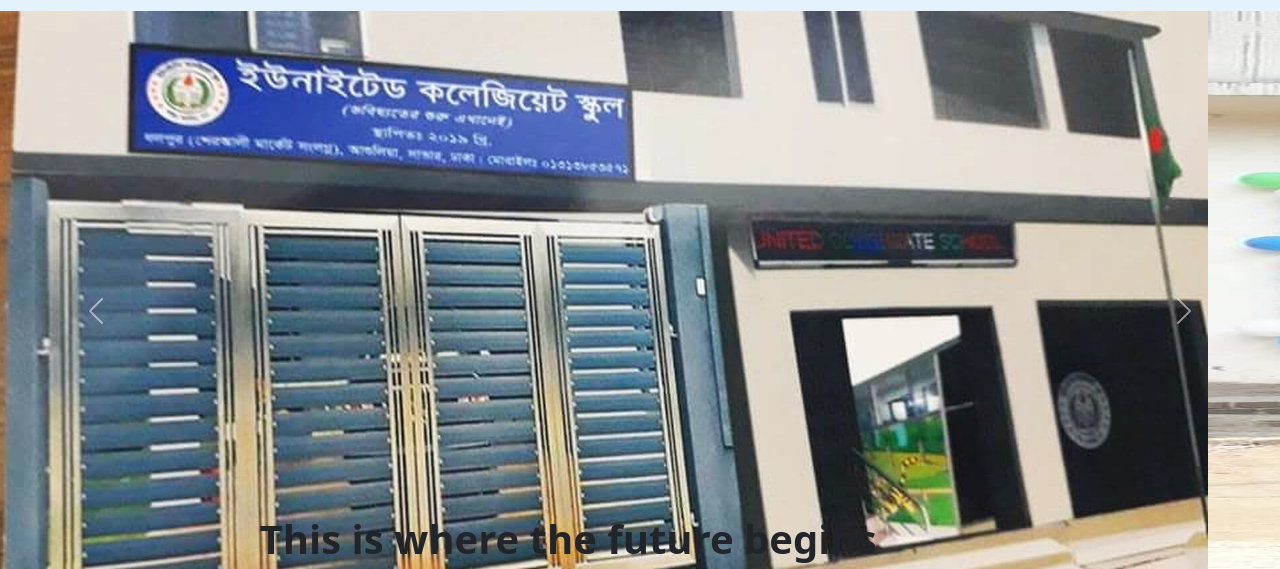
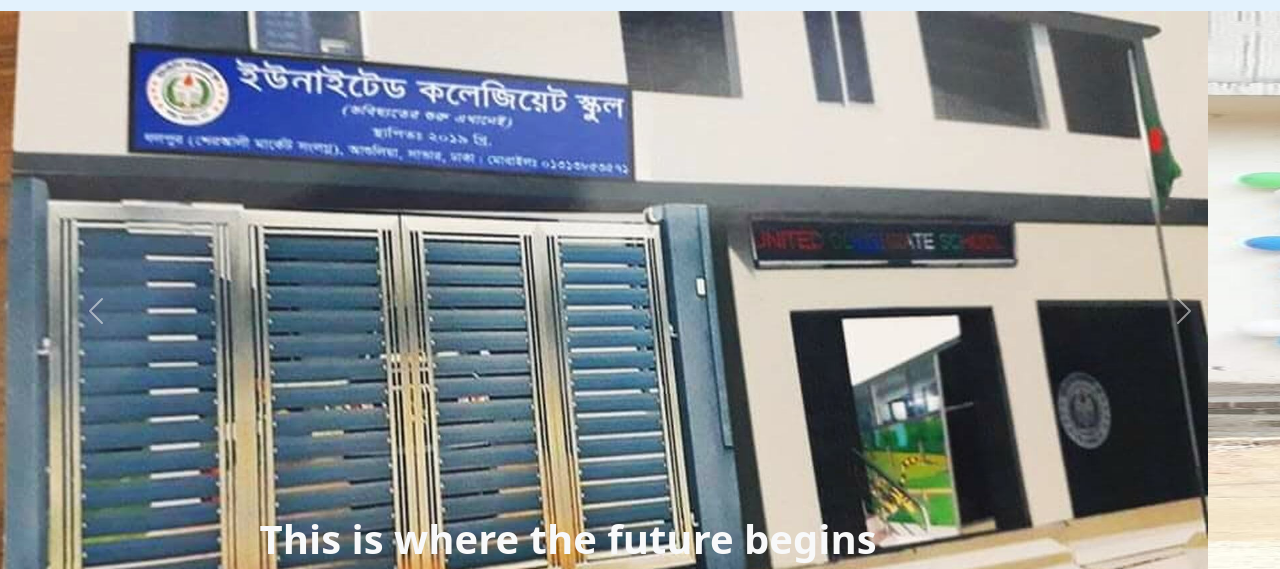
Before and after one commit to JobaerSiddique/united, a plain HTML site: page index.html in a window 1280 px wide. Shown: the part 231-800 px from the top of the page. Drawn offline with nearby package versions, Linux system fonts and the light colour scheme.

Commit message:
some adding

```diff
--- a/index.html
+++ b/index.html
@@ -107,7 +107,7 @@
                   <div class="carousel-item active">
                     <img  src="images/sc11920x1080.jpg" class="d-block img-slide " alt="...">
                     <div class="carousel-caption d-flex align-items-center d-md-block">
-                      <h5 class="fs-1 text-dark fw-bolder ">This is where the future begins</h5>
+                      <h5 class="fs-1 text-light fw-bolder ">This is where the future begins</h5>
 
 
                    </div>
```
